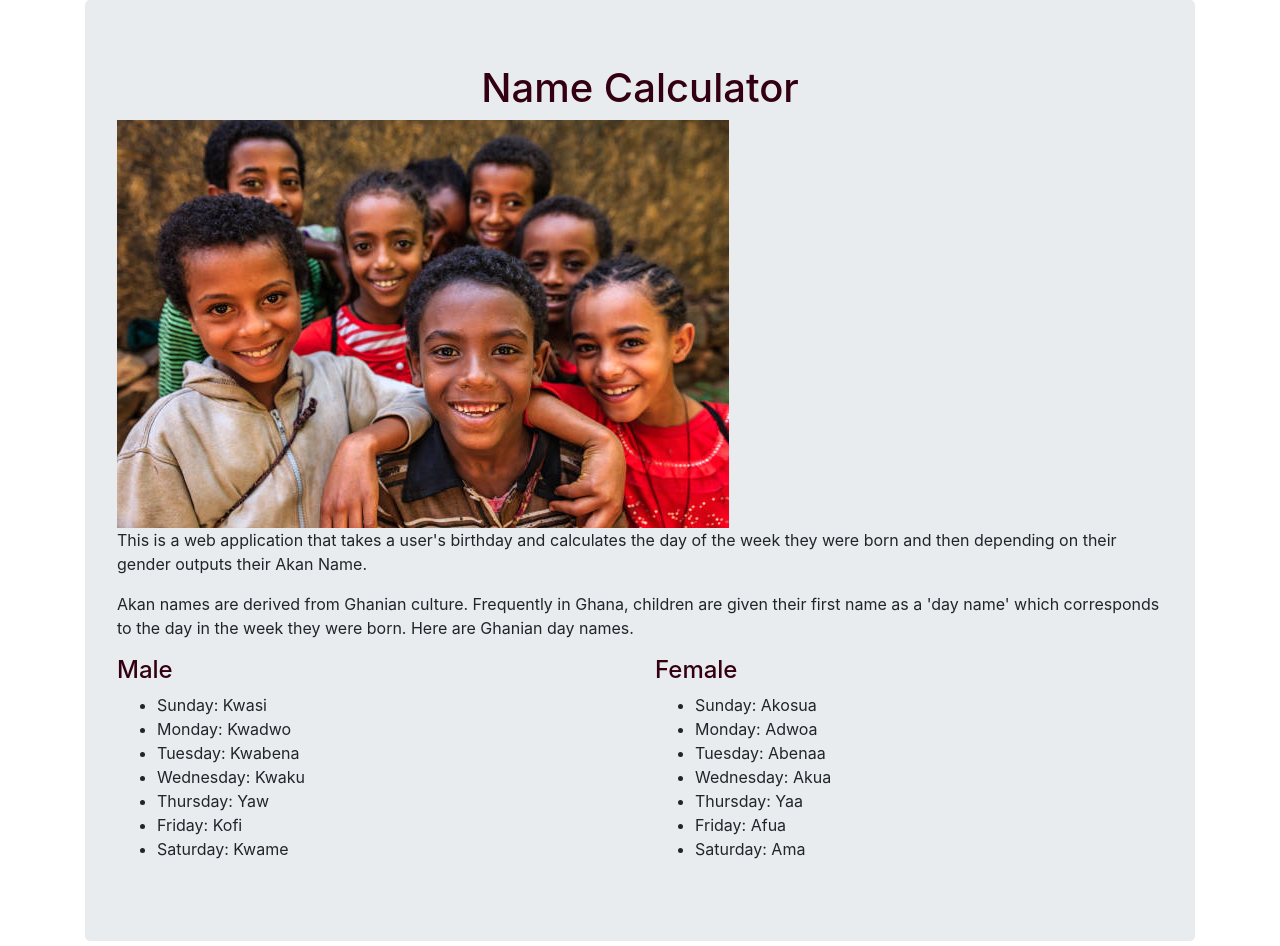
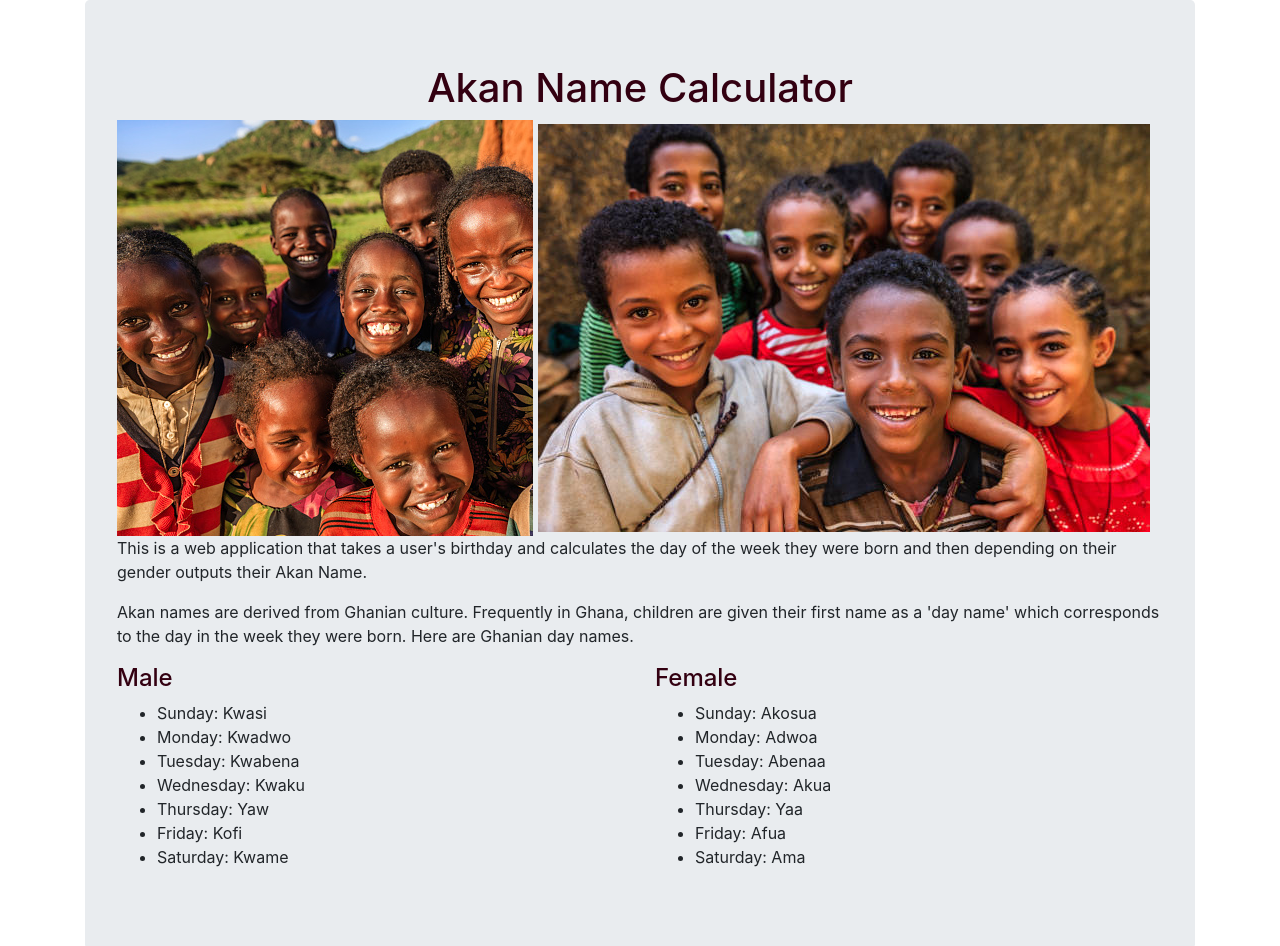
Before and after one commit to louisenje/name-calculator, a plain HTML site: page index.html in a window 1280 px wide. Shown: the top 946 px of the page. Drawn offline with Linux system fonts and the light colour scheme.

Commit message:
edited README.md

```diff
--- a/index.html
+++ b/index.html
@@ -8,7 +8,8 @@
     <body>
         <div class="container">
           <div class= "jumbotron">
-            <strong><h1>Name Calculator</h1> </strong>
+            <strong><h1> Akan Name Calculator</h1> </strong>
+            <img src="images/4.jpg" alt="profile">
             <img src="images/1.jpg" alt="profile">
             <p>This is a web application that takes a user's birthday and calculates the day of the week they were born and then depending on their gender outputs their Akan Name. </p>
            <p>Akan names are derived from Ghanian culture. Frequently in Ghana, children are given their first name as a 'day name' which corresponds to the day in the week they were born. Here are Ghanian day names.</p>
```
Also changed, not shown: css/styles.css (line endings or trailing spaces), 1 other file.
